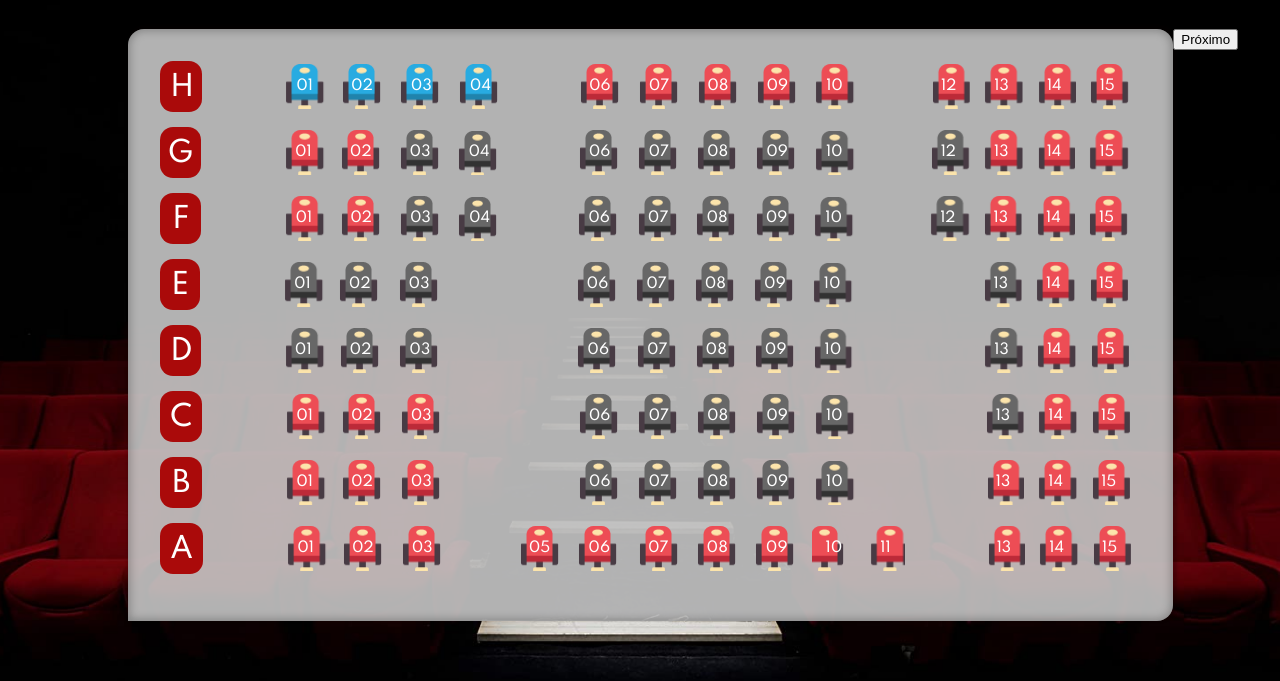
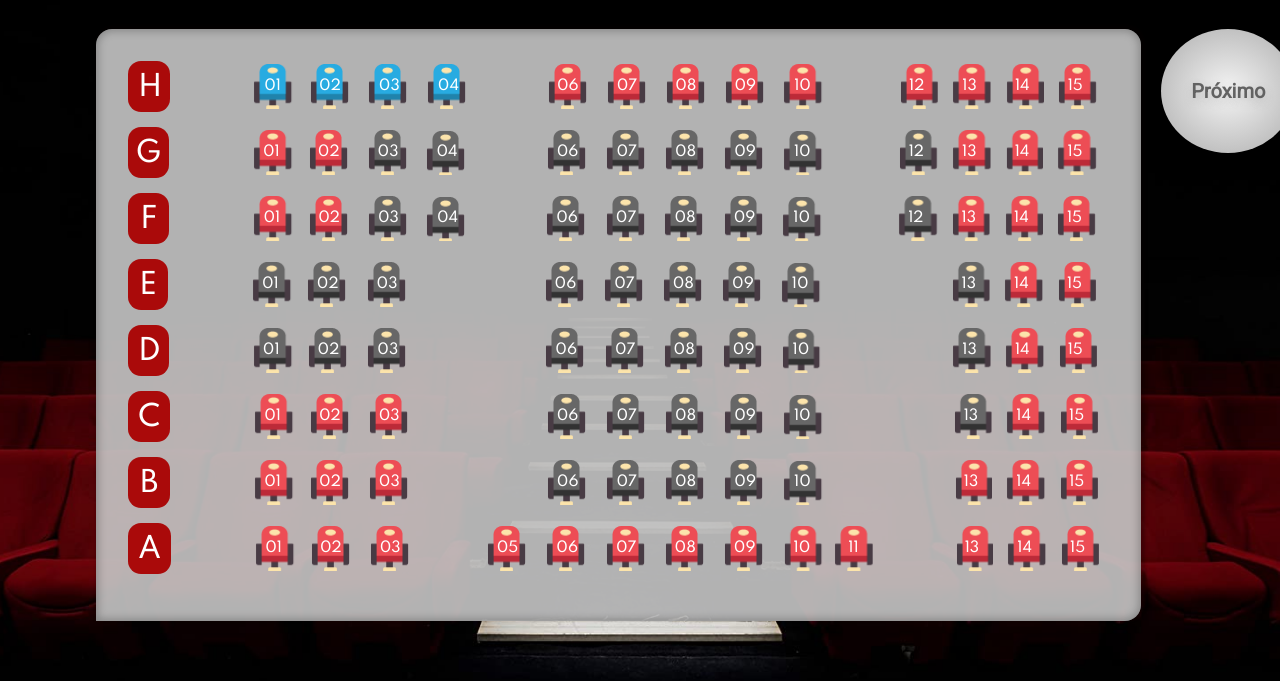
Before and after one commit to NickNunesAndrade/CineMonk, a plain HTML site: page cinemonk-html/html/tela5.html in a window 1280 px wide. Shown: the part 119-800 px from the top of the page. Drawn offline with Linux system fonts and the light colour scheme.

Commit message:
agora sim!!!!!!!

```diff
--- a/cinemonk-html/css/tela5.css
+++ b/cinemonk-html/css/tela5.css
@@ -1,5 +1,6 @@
 @import url('https://fonts.googleapis.com/css2?family=Share+Tech&display=swap');
 @import url('https://fonts.googleapis.com/css2?family=Spartan:wght@500&display=swap');
+@import url('https://fonts.googleapis.com/css2?family=Roboto&display=swap');
 
 * { box-sizing: border-box; }
 
@@ -53,7 +54,7 @@ body {
     box-shadow: 2px -2px 3px 2px rgba(11, 0, 0, 0.25), inset 0px 0px 8px 2px rgba(0, 0, 0, 0.25);
     border-radius: 16px 16px 16px 0px;
     padding: 2em;
-    margin-left: 8em;
+    margin-left: 6em;
 }
 
 .conjunto {
@@ -273,3 +274,39 @@ body {
 .cad-cinza:nth-child(5) {
     background-position: 0px 1px;
 }
+
+.cad-red-f {
+    align-items: center;
+    margin-right: 10px;
+    background: url('../images/cadeira-red.png');
+    background-size: 45px 45px;
+    background-repeat: no-repeat;
+    background-position: 1px 0px;
+    padding: 1em;
+    font-family: Spartan;
+    font-size: 14px;
+    font-style: bold;
+    cursor: pointer;
+}
+
+.cad-red-f:nth-child(7) {
+    background-position: -3px 0px;
+}
+
+.botao button {
+    outline: none;
+    border: none;
+    font-family: Roboto;
+    font-weight: 600;
+    color: #626262;
+    font-size: 20px;
+    margin-left: 20px;
+    padding-left: 30px;
+    padding-right: 30px;
+    padding-top: 50px;
+    padding-bottom: 50px;
+    background: radial-gradient(50% 50% at 50% 50%, #F4F4F4 0%, #C1C1C1 100%);
+    text-shadow: 0px 4px 10px rgba(108, 108, 108, 0.25);
+    border-radius: 50%;
+    cursor: pointer;
+}
--- a/cinemonk-html/html/tela5.html
+++ b/cinemonk-html/html/tela5.html
@@ -170,13 +170,13 @@
                         <div class="cad-red"> 03 </div>
                     </div>
                     <div class="conjunto-meio3">
-                        <div class="cad-red"> 05 </div>
-                        <div class="cad-red"> 06 </div>
-                        <div class="cad-red"> 07 </div>
-                        <div class="cad-red"> 08 </div>
-                        <div class="cad-red"> 09 </div>
-                        <div class="cad-red"> 10 </div>
-                        <div class="cad-red"> 11 </div>
+                        <div class="cad-red-f"> 05 </div>
+                        <div class="cad-red-f"> 06 </div>
+                        <div class="cad-red-f"> 07 </div>
+                        <div class="cad-red-f"> 08 </div>
+                        <div class="cad-red-f"> 09 </div>
+                        <div class="cad-red-f"> 10 </div>
+                        <div class="cad-red-f"> 11 </div>
                     </div>
                     <div class="conjunto-final">
                         <div class="cad-red"> 13 </div>
```
